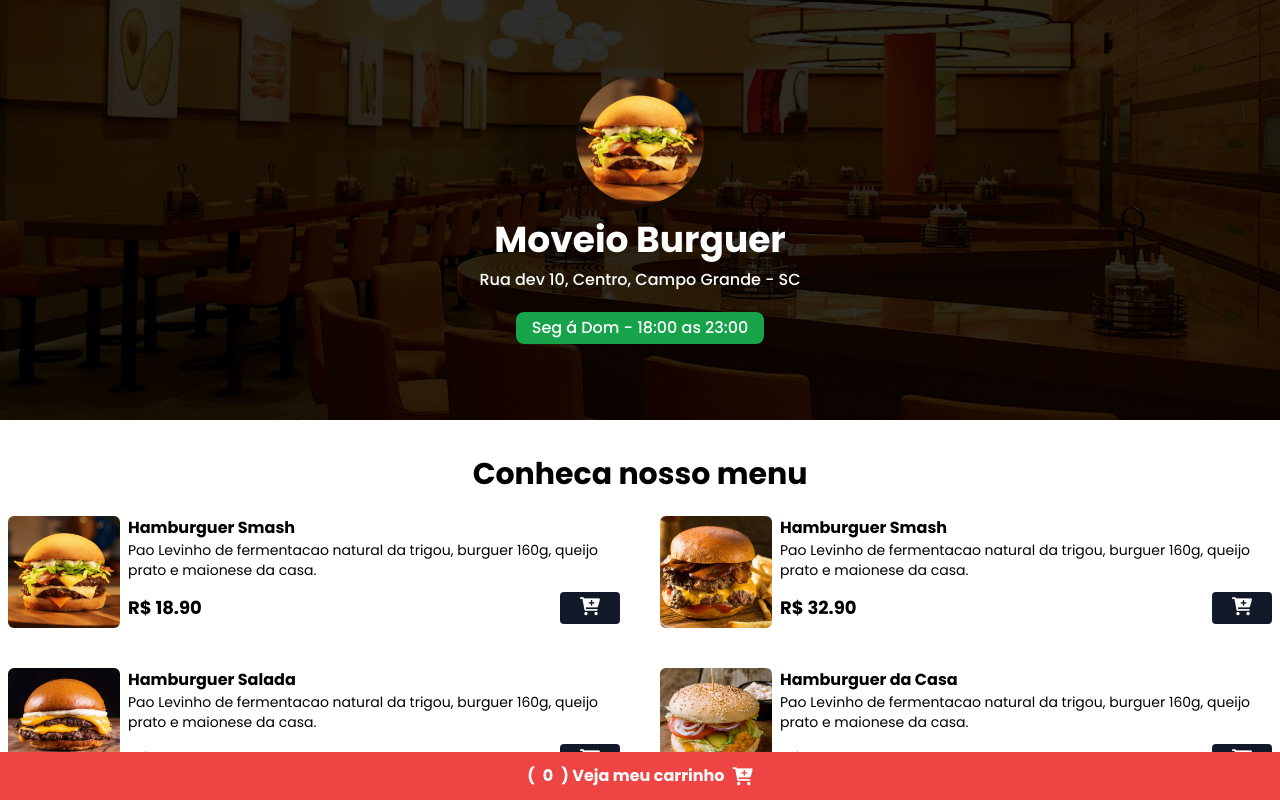
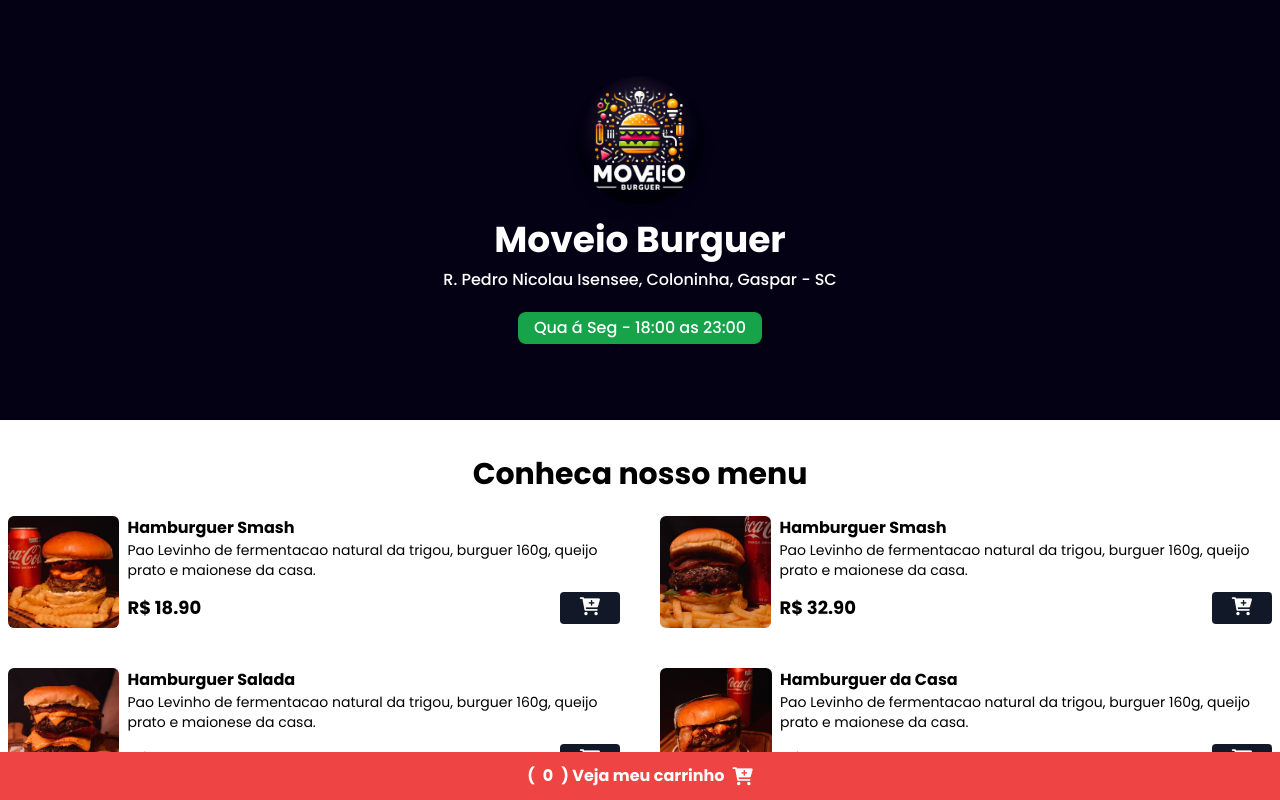
Before and after one commit to vargxrz/restaurant-menu, a website: page index.html in a window 1280 px wide. Shown: the top 800 px of the page. Drawn offline with nearby package versions, Linux system fonts and the light colour scheme.

Commit message:
finish him

```diff
--- a/index.html
+++ b/index.html
@@ -24,19 +24,19 @@
 
 <body>
 
-    <header class="w-full h-[420px] bg-zinc-900 bg-home bg-cover bg-center flex justify-center items-center">
+    <header class="w-full h-[420px] bg-[rgba(4,1,20,255)] bg-cover bg-center flex justify-center items-center">
         <div>
             <div class="w-full h-full flex flex-col justify-center items-center">
 
-                <img src="assets/hamb-1.png" alt="Logo MoveioBurguer"
+                <img src="assets/logomoveio.png" alt="Logo MoveioBurguer"
                     class="w-32 h-32 rounded-full shadow-lg duration-200" />
 
                 <h1 class="text-4xl mt-4 mb-2 font-bold text-white">Moveio Burguer</h1>
 
-                <span class="text-white font-medium">Rua dev 10, Centro, Campo Grande - SC</span>
+                <span class="text-white font-medium"> R. Pedro Nicolau Isensee, Coloninha, Gaspar - SC</span>
 
                 <div class="bg-green-600 px-4 py-1 rounded-lg mt-5" id="date-span">
-                    <span class="text-white font-medium">Seg á Dom - 18:00 as 23:00</span>
+                    <span class="text-white font-medium">Qua á Seg - 18:00 as 23:00</span>
                 </div>
 
             </div>
@@ -49,7 +49,7 @@
     <div id="menu">
         <main id="container" class="grid grid-cols-1 md:grid-cols-2 gap-7 md:gap-10 mx-auto max-w-7xl px-2 mb-16">
             <div class="flex gap-2">
-                <img src="assets/hamb-1.png" alt="Hamburguer Smash"
+                <img src="assets/burguer1.png" alt="Hamburguer Smash"
                     class="w-28 h-28 rounded-md duration-300" />
                 <div>
                     <p class="font-bold">Hamburguer Smash</p>
@@ -66,7 +66,7 @@
 
             </div>
             <div class="flex gap-2">
-                <img src="assets/hamb-2.png" alt="Hamburguer Duplo"
+                <img src="assets/burguer2.png" alt="Hamburguer Duplo"
                     class="w-28 h-28 rounded-md duration-300" />
                 <div>
                     <p class="font-bold">Hamburguer Smash</p>
@@ -82,7 +82,7 @@
                 </div>
             </div>
             <div class="flex gap-2">
-                <img src="assets/hamb-3.png" alt="Hamburguer Duplo"
+                <img src="assets/burguer3.png" alt="Hamburguer Duplo"
                     class="w-28 h-28 rounded-md duration-300" />
                 <div>
                     <p class="font-bold">Hamburguer Salada</p>
@@ -100,7 +100,7 @@
             </div>
 
             <div class="flex gap-2">
-                <img src="assets/hamb-4.png" alt="Hamburguer Duplo"
+                <img src="assets/burguer5.png" alt="Hamburguer Duplo"
                     class="w-28 h-28 rounded-md duration-300" />
                 <div>
                     <p class="font-bold">Hamburguer da Casa</p>
```
Also changed, not shown: assets/burguer1.png (added), assets/burguer2.png (added), assets/burguer3.png (added), assets/burguer4.png (added), assets/burguer5.png (added), assets/hamb-1.png (deleted), assets/hamb-2.png (deleted), assets/hamb-3.png (deleted), assets/hamb-4.png (deleted), assets/hamb-5.png (deleted), assets/hamb-6.png (deleted), assets/hamb-7.png (deleted), assets/hamb-8.png (deleted), assets/logomoveio.png (added), 1 more files.
